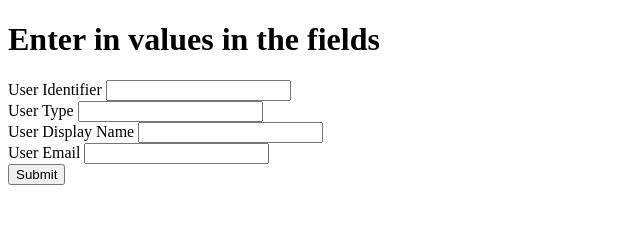
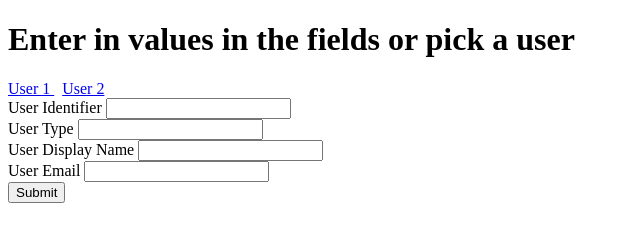
Before and after one commit to bcgov/sm-bridge-service, a website: page simulator/index.html in a window 1280 px wide. Shown: the whole page, without its empty margins (0-640 px from the left). Drawn offline with Linux system fonts and the light colour scheme.

Commit message:
some canned users

```diff
--- a/simulator/index.html
+++ b/simulator/index.html
@@ -5,8 +5,23 @@
   <title>SiteMinder Bridge Service Simulator</title>
 </head>
 <body>
-  <h1>Enter in values in the fields</h1>
-  <form method="post">
+  <h1>Enter in values in the fields or pick a user</h1>
+  <script>
+    function fillForm(formValues) {
+      document.form1.userIdentifier.value = formValues[0];
+      document.form1.userType.value = formValues[1];
+      document.form1.userDisplayName.value = formValues[2];
+      document.form1.userEmail.value = formValues[3];
+    }
+  </script>
+  <a href="javascript:fillForm(['987123897198273123981723987123', 'BUSINESS', 'Joe Business', 'email@email.com'])">
+    User 1
+  </a>
+  &nbsp;
+  <a href="javascript:fillForm(['12321387jhaskjhdjkhsadads3', 'INTERNAL', 'Sam Internal', 'email@email.com'])">
+    User 2
+  </a>
+  <form name="form1" method="post">
     <div>
       <label for="userIdentifier">User Identifier</label>
       <input id="userIdentifier" name="smgov_useridentifier" type="text">
```
